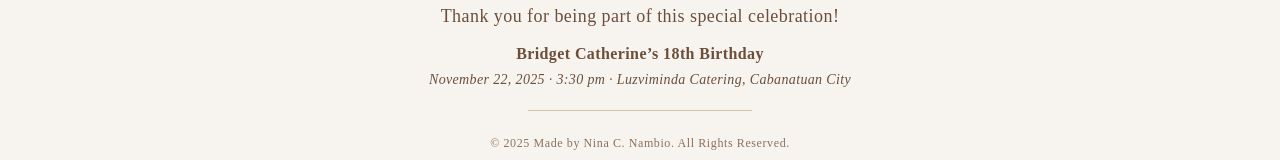
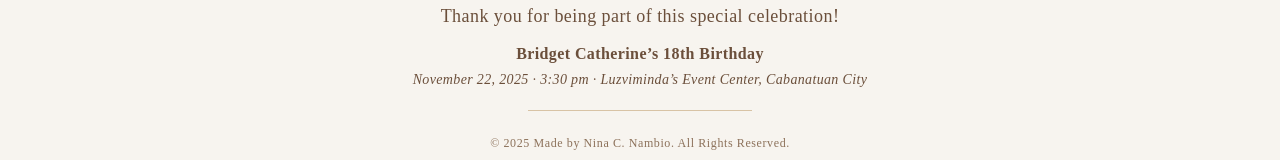
Before and after one commit to ncarmela/BridgetInvitation, a Next.js app: page / in a window 1280 px wide. Shown: the part 3996-4156 px from the top of the page. Built offline with nearby package versions, Linux system fonts and the light colour scheme.

Commit message:
revised12

```diff
--- a/src/app/components/Footer.js
+++ b/src/app/components/Footer.js
@@ -15,7 +15,7 @@ export default function Footer() {
           Bridget Catherine’s 18th Birthday
         </p>
         <p className="italic text-sm tracking-wide mb-5">
-          November 22, 2025 · 3:30 pm · Luzviminda Catering, Cabanatuan City
+          November 22, 2025 · 3:30 pm · Luzviminda’s Event Center, Cabanatuan City
         </p>
 
         {/* Divider */}
```
